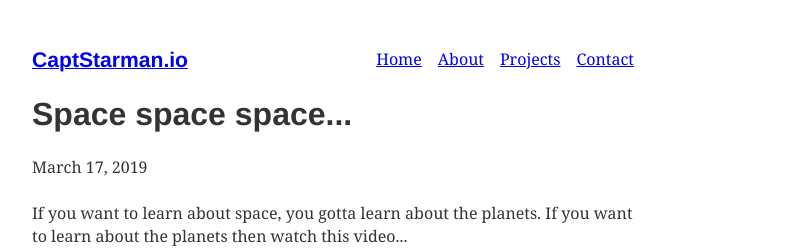
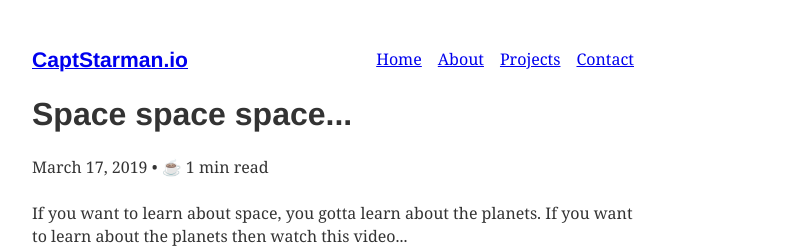
Before and after one commit to BeardedYeti/react-gatsby-starman-blog, a Gatsby site: page /posts/post1/ in a window 1280 px wide. Shown: the top 248 px of the page, without its empty margins (299-1087 px from the left). Built offline with nearby package versions, Linux system fonts and the light colour scheme; Gatsby itself is replaced by a stand-in of ours; some packages are replaced by stand-ins of ours.

Commit message:
Add reading time to post template

```diff
--- a/src/templates/post.js
+++ b/src/templates/post.js
@@ -2,7 +2,7 @@ import React from 'react'
 import { graphql } from 'gatsby'
 import Layout from '../components/Layout'
 import Header from '../components/Header'
-import { formatPostDate } from '../utils/helpers'
+import { formatPostDate, formatReadingTime } from '../utils/helpers'
 import SEO from '../components/SEO'
 
 export default ({ data }) => {
@@ -21,7 +21,8 @@ export default ({ data }) => {
                 {post.frontmatter.title}
               </h1>
               <p>
-                {formatPostDate(post.frontmatter.date)}
+								{formatPostDate(post.frontmatter.date)}
+								{` • ${formatReadingTime(post.timeToRead)}`}
               </p>
             </header>
             <div dangerouslySetInnerHTML={{ __html: post.html }} />
@@ -36,8 +37,11 @@ export const query = graphql`
 		markdownRemark(fields: { slug: { eq: $slug } }) {
 			id
 			html
+			timeToRead
 			frontmatter {
 				title
+				author
+				description
 				date(formatString: "MMMM DD, YYYY")
 			}
 			fields {
--- a/src/utils/helpers.js
+++ b/src/utils/helpers.js
@@ -1,4 +1,16 @@
 // Borrowed from gaearon/Gatsby Blog Starter
+
+export function formatReadingTime(minutes) {
+	let cups = Math.round(minutes / 5);
+	let bowls = 0;
+	if (cups > 5) {
+		return `${new Array(Math.round(cups / Math.E))
+      .fill('🍱')
+      .join('')} ${minutes} min read`;
+	} else {
+		return `${new Array(cups || 1).fill('☕️').join('')} ${minutes} min read`;
+	}
+}
 
 export function formatPostDate(date) {
 	if (typeof Date.prototype.toLocaleDateString !== 'function') {
```
